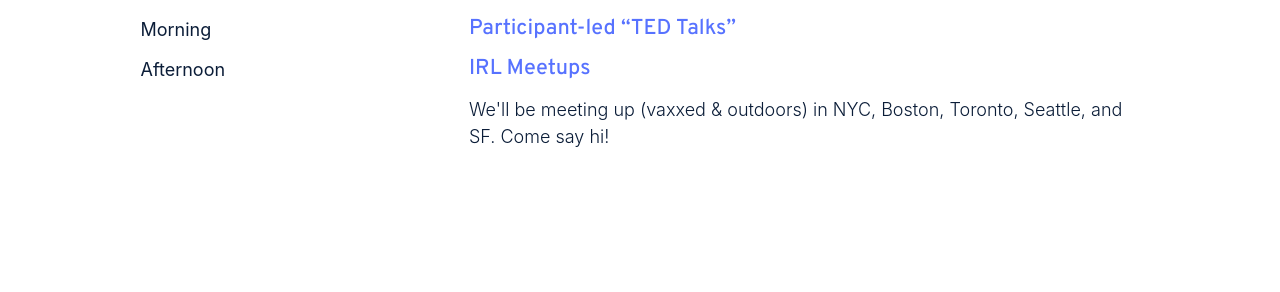
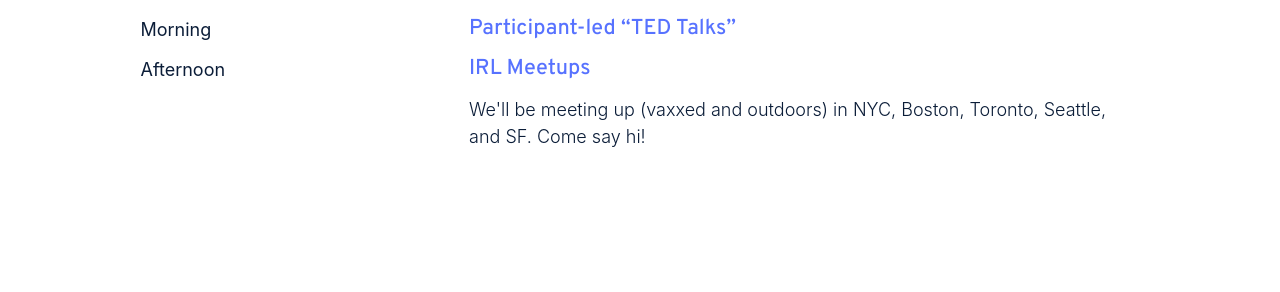
Before and after one commit to impact-labs/impact-labs.github.io, a Jekyll site: the page built from pages/summit.html, in a window 1280 px wide and 900 px high, scrolled down 1735 px. Shown: the part 161-453 px from the top of the window. Built offline with Jekyll 4.4.1, drawn with Linux system fonts in a browser that asks for light colours.

Commit message:
Update summit_2021_sessions.yaml

```diff
--- a/_data/summit_2021_sessions.yaml
+++ b/_data/summit_2021_sessions.yaml
@@ -35,4 +35,4 @@
       description:
     - time: Afternoon
       title: IRL Meetups
-      description: We'll be meeting up (vaxxed & outdoors) in NYC, Boston, Toronto, Seattle, and SF. Come say hi!
+      description: We'll be meeting up (vaxxed and outdoors) in NYC, Boston, Toronto, Seattle, and SF. Come say hi!
```
